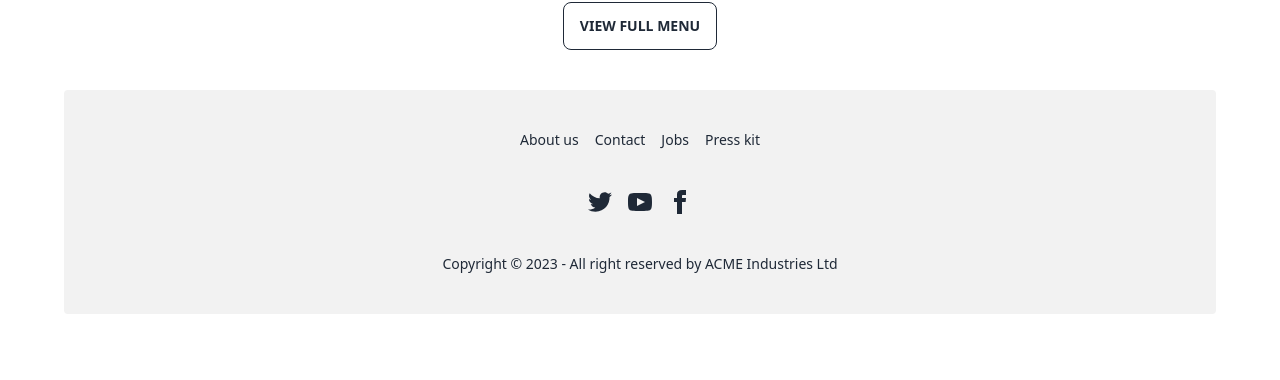
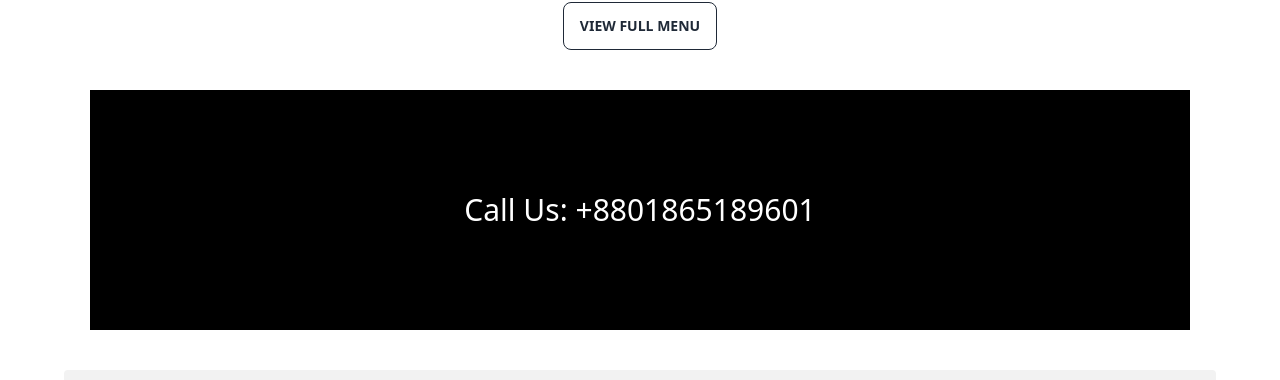
Before and after one commit to Farhad-Hossain-45/bistro-boss, a React (Vite) app: page / in a window 1280 px wide. Shown: the part 1498-1878 px from the top of the page. Before the commit the page ends 1812 px from the top, so only its background shows below. Built offline with nearby package versions, Linux system fonts and the light colour scheme; no server answers.

Commit message:
added call us section

```diff
--- /dev/null
+++ b/src/Page/Home/CallUs/CallUs.jsx
@@ -0,0 +1,13 @@
+
+
+const CallUs = () => {
+    return (
+        <div className="my-10">
+            <div className="bg-black h-60 flex items-center justify-center md:w-[1100px] w-full mx-auto">
+                <h1 className="text-white text-3xl">Call Us: +8801865189601</h1>
+            </div>
+        </div>
+    );
+};
+
+export default CallUs;
--- a/src/Page/Home/Home.jsx
+++ b/src/Page/Home/Home.jsx
@@ -2,6 +2,7 @@ import { Helmet } from "react-helmet";
 import Banner from "./Banner/Banner";
 import Category from "./Category/Category";
 import PopularMenu from "./PopularMenu/PopularMenu";
+import CallUs from "./CallUs/CallUs";
 
 
 const Home = () => {
@@ -16,6 +17,7 @@ const Home = () => {
             <Banner></Banner>
             <Category></Category>
             <PopularMenu></PopularMenu>
+            <CallUs></CallUs>
         </div>
     );
 };
```
